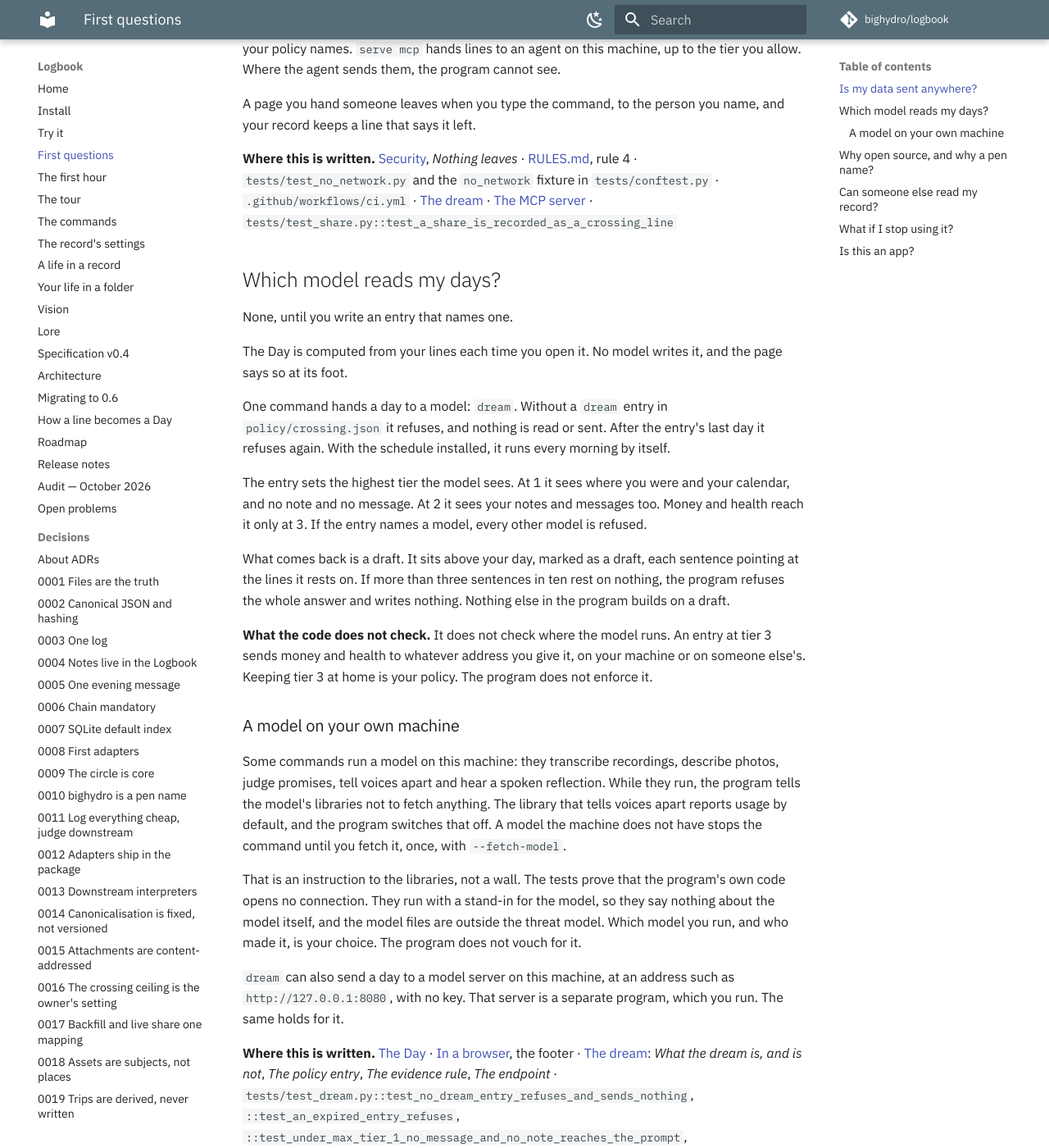
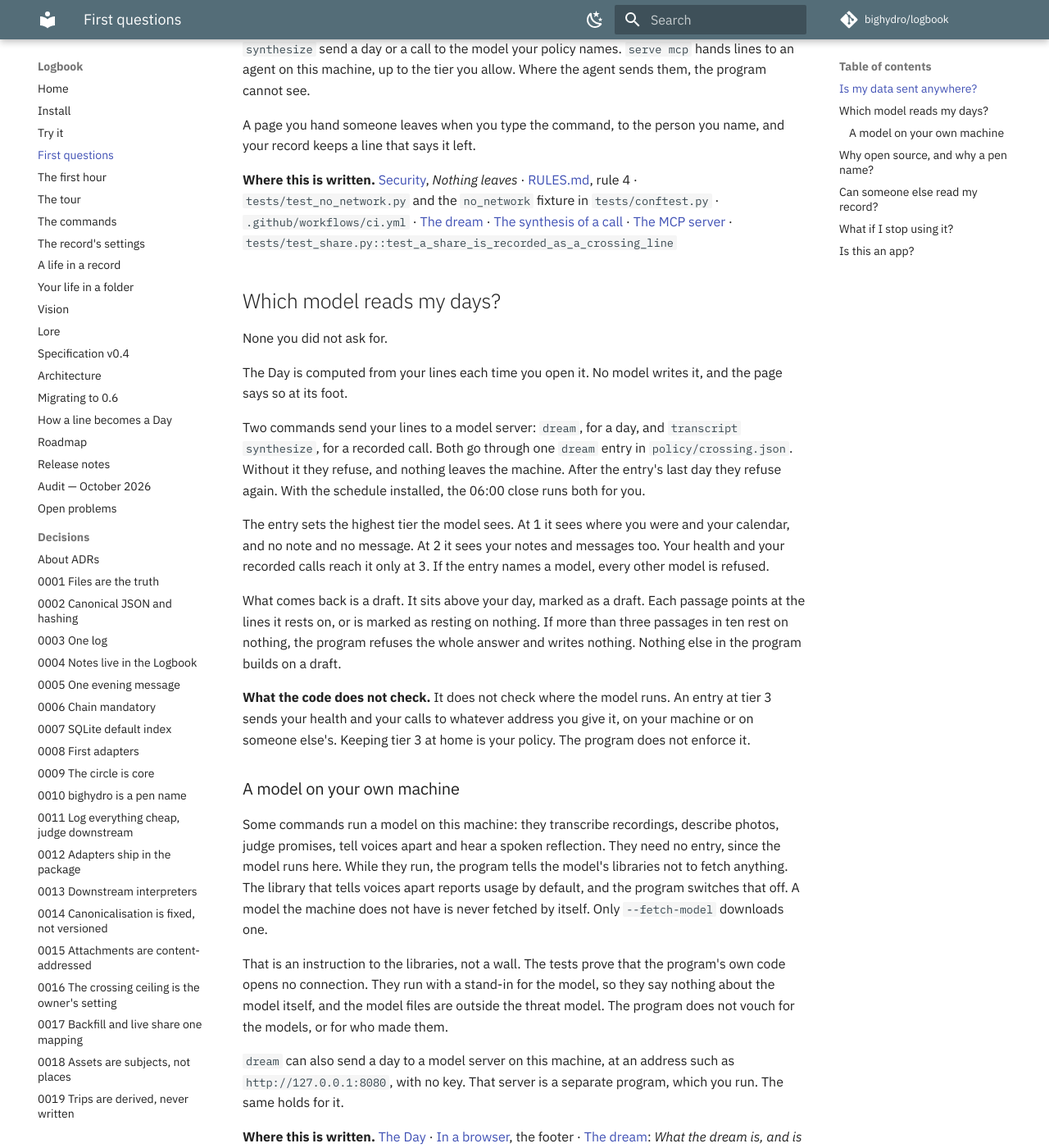
Before and after one commit to bighydro/logbook, an MkDocs documentation site: the page built from docs/faq.md, in a window 1280 px wide and 1400 px high, scrolled down 579 px. Shown: the whole window at 82% size. Built offline with MkDocs 1.6.1 and Material for MkDocs 9.7.7, drawn with Linux system fonts in a browser that asks for light colours; comment, search, counter and statistics services are not loaded; some of the changed text lies outside the part shown.

Commit message:
docs: the FAQ and README say what the repository backs
Claude-Session: https://claude.ai/code/session_01R2EpXKUwwK98S7vdgJboPB
Signed-off-by: bighydro <122497530+bighydro@users.noreply.github.com>

```diff
--- a/docs/faq.md
+++ b/docs/faq.md
@@ -10,43 +10,43 @@ Not when you read it.
 
 Reading a day, a page of the Library or anything a command prints opens no connection. A test holds the code to that. It replaces every way out of the program with one that refuses and records the attempt, then runs every reader and every page against a demo record. One attempt fails it. It runs on every pull request, on Linux, macOS and Windows. The test guards the code. It does not run inside the program on your machine.
 
-Something crosses only on a command that says so. `sync` reaches the sources you name. `--fetch-model` downloads a model this machine does not have. `dream` sends a day to the model your policy names. `serve mcp` hands lines to an agent on this machine, up to the tier you allow. Where the agent sends them, the program cannot see.
+Something crosses only on a command that says so. `sync` reaches the sources you name. `--fetch-model` downloads a model this machine does not have. `dream` and `transcript synthesize` send a day or a call to the model your policy names. `serve mcp` hands lines to an agent on this machine, up to the tier you allow. Where the agent sends them, the program cannot see.
 
 A page you hand someone leaves when you type the command, to the person you name, and your record keeps a line that says it left.
 
-**Where this is written.** [Security](SECURITY.md), *Nothing leaves* · [RULES.md](https://github.com/bighydro/logbook/blob/main/RULES.md), rule 4 · `tests/test_no_network.py` and the `no_network` fixture in `tests/conftest.py` · `.github/workflows/ci.yml` · [The dream](dream.md#the-policy-entry) · [The MCP server](mcp.md) · `tests/test_share.py::test_a_share_is_recorded_as_a_crossing_line`
+**Where this is written.** [Security](SECURITY.md), *Nothing leaves* · [RULES.md](https://github.com/bighydro/logbook/blob/main/RULES.md), rule 4 · `tests/test_no_network.py` and the `no_network` fixture in `tests/conftest.py` · `.github/workflows/ci.yml` · [The dream](dream.md#the-policy-entry) · [The synthesis of a call](transcript-synthesis.md) · [The MCP server](mcp.md) · `tests/test_share.py::test_a_share_is_recorded_as_a_crossing_line`
 
 ## Which model reads my days?
 
-None, until you write an entry that names one.
+None you did not ask for.
 
 The Day is computed from your lines each time you open it. No model writes it, and the page says so at its foot.
 
-One command hands a day to a model: `dream`. Without a `dream` entry in `policy/crossing.json` it refuses, and nothing is read or sent. After the entry's last day it refuses again. With the schedule installed, it runs every morning by itself.
+Two commands send your lines to a model server: `dream`, for a day, and `transcript synthesize`, for a recorded call. Both go through one `dream` entry in `policy/crossing.json`. Without it they refuse, and nothing leaves the machine. After the entry's last day they refuse again. With the schedule installed, the 06:00 close runs both for you.
 
-The entry sets the highest tier the model sees. At 1 it sees where you were and your calendar, and no note and no message. At 2 it sees your notes and messages too. Money and health reach it only at 3. If the entry names a model, every other model is refused.
+The entry sets the highest tier the model sees. At 1 it sees where you were and your calendar, and no note and no message. At 2 it sees your notes and messages too. Your health and your recorded calls reach it only at 3. If the entry names a model, every other model is refused.
 
-What comes back is a draft. It sits above your day, marked as a draft, each sentence pointing at the lines it rests on. If more than three sentences in ten rest on nothing, the program refuses the whole answer and writes nothing. Nothing else in the program builds on a draft.
+What comes back is a draft. It sits above your day, marked as a draft. Each passage points at the lines it rests on, or is marked as resting on nothing. If more than three passages in ten rest on nothing, the program refuses the whole answer and writes nothing. Nothing else in the program builds on a draft.
 
-**What the code does not check.** It does not check where the model runs. An entry at tier 3 sends money and health to whatever address you give it, on your machine or on someone else's. Keeping tier 3 at home is your policy. The program does not enforce it.
+**What the code does not check.** It does not check where the model runs. An entry at tier 3 sends your health and your calls to whatever address you give it, on your machine or on someone else's. Keeping tier 3 at home is your policy. The program does not enforce it.
 
 ### A model on your own machine
 
-Some commands run a model on this machine: they transcribe recordings, describe photos, judge promises, tell voices apart and hear a spoken reflection. While they run, the program tells the model's libraries not to fetch anything. The library that tells voices apart reports usage by default, and the program switches that off. A model the machine does not have stops the command until you fetch it, once, with `--fetch-model`.
+Some commands run a model on this machine: they transcribe recordings, describe photos, judge promises, tell voices apart and hear a spoken reflection. They need no entry, since the model runs here. While they run, the program tells the model's libraries not to fetch anything. The library that tells voices apart reports usage by default, and the program switches that off. A model the machine does not have is never fetched by itself. Only `--fetch-model` downloads one.
 
-That is an instruction to the libraries, not a wall. The tests prove that the program's own code opens no connection. They run with a stand-in for the model, so they say nothing about the model itself, and the model files are outside the threat model. Which model you run, and who made it, is your choice. The program does not vouch for it.
+That is an instruction to the libraries, not a wall. The tests prove that the program's own code opens no connection. They run with a stand-in for the model, so they say nothing about the model itself, and the model files are outside the threat model. The program does not vouch for the models, or for who made them.
 
 `dream` can also send a day to a model server on this machine, at an address such as `http://127.0.0.1:8080`, with no key. That server is a separate program, which you run. The same holds for it.
 
-**Where this is written.** [The Day](day.md) · [In a browser](serve.md#reflect-and-sign), the footer · [The dream](dream.md): *What the dream is, and is not*, *The policy entry*, *The evidence rule*, *The endpoint* · `tests/test_dream.py::test_no_dream_entry_refuses_and_sends_nothing`, `::test_an_expired_entry_refuses`, `::test_under_max_tier_1_no_message_and_no_note_reaches_the_prompt`, `::test_a_tier_3_line_never_reaches_the_prompt_under_max_tier_2`, `::test_the_policy_model_wins_and_a_different_variable_is_refused`, `::test_too_many_unsupported_segments_refuse_and_write_nothing` · `logbook/contrib/model_client.py`, `from_env` · [The schedule](schedule.md) · [Security](SECURITY.md), *Nothing leaves* and *Out of scope* · `tests/test_transcribe.py::test_no_socket_is_opened_during_transcription`, `tests/test_describe.py::test_no_socket_is_opened_while_describing`, `tests/test_promise_judge.py::test_no_socket_is_opened_while_judging` · [Speakers](speakers.md)
+**Where this is written.** [The Day](day.md) · [In a browser](serve.md#reflect-and-sign), the footer · [The dream](dream.md): *What the dream is, and is not*, *The policy entry*, *The evidence rule*, *The endpoint* · `tests/test_dream.py::test_no_dream_entry_refuses_and_sends_nothing`, `::test_an_expired_entry_refuses`, `::test_under_max_tier_1_no_message_and_no_note_reaches_the_prompt`, `::test_a_tier_3_line_never_reaches_the_prompt_under_max_tier_2`, `::test_the_policy_model_wins_and_a_different_variable_is_refused`, `::test_too_many_unsupported_segments_refuse_and_write_nothing` · `logbook/contrib/model_client.py`, `from_env` · [The synthesis of a call](transcript-synthesis.md) · [The schedule](schedule.md) · [Security](SECURITY.md), *Nothing leaves* and *Out of scope* · `tests/test_transcribe.py::test_no_socket_is_opened_during_transcription`, `tests/test_describe.py::test_no_socket_is_opened_while_describing`, `tests/test_promise_judge.py::test_no_socket_is_opened_while_judging` · [Speakers](speakers.md)
 
 ## Why open source, and why a pen name?
 
 Because a log you cannot take with you is not yours.
 
-The code is Apache-2.0. The specification is public domain, CC0, so anyone may write a program that reads a logbook without asking. One already exists: logbook-ts, written in TypeScript from the specification alone. On every pull request one program writes a line and the other verifies it. Version 1.0 is frozen only when both agree.
+The code is Apache-2.0. The specification is public domain, CC0, so anyone may write a program that reads a logbook without asking. One already exists: logbook-ts, written in TypeScript from the specification. On every pull request one program writes a line and the other verifies it. Version 1.0 is frozen only when both agree.
 
-I write as bighydro so the format can be bigger than its author. Nothing personal enters the repository. A check on every commit keeps it out.
+I write as bighydro so the format can be bigger than its author. Nothing personal enters the repository. Before a change merges, a check on my machine reads it for anything of mine.
 
 **Where this is written.** [Letter 0](letters/2026-10-12-why-i-built-it.md) · `LICENSE` · [SPEC.md](SPEC.md) · [conformance](https://github.com/bighydro/logbook/blob/main/conformance/README.md) and `.github/workflows/ci.yml` · [RULES.md](https://github.com/bighydro/logbook/blob/main/RULES.md), rule 8 · [ADR 0010](adr/0010-identity-of-the-captain.md) · [Security](SECURITY.md), *Housekeeping*
 
@@ -54,9 +54,9 @@ I write as bighydro so the format can be bigger than its author. Nothing persona
 
 Only what you hand them, up to the tier you allow.
 
-You hand someone a page: one day, signed with your key, for one person you name. `policy/crossing.json` holds the highest tier each person may receive. A page carries tier 1, where you were, unless you ask for more. Ask for more than the file allows and nothing is written. Someone the file does not name receives nothing. Every page you hand over is a line in your record. The person keeps it beside their own record, never inside it.
+You hand someone a page: one day, signed with your key, for one person you name. `policy/crossing.json` holds the highest tier each person may receive. A page carries tier 1, where you were, unless you ask for more. Ask for more than the file allows and nothing is written. Someone the file does not name receives nothing. Every page you hand over is a line in your record. The person keeps it with their record, never in its chain.
 
-There are three limits. Someone who takes the folder can read tier 1. Once sealing is on, tiers 2 and 3 open only with your key, so they learn where you were and when a message came, and none of the words. The Library shows every tier, so whoever can reach your machine's pages reads all of it. Keep them to your own devices. An agent you connect sees tier 1 unless you raise its ceiling.
+There are three limits. Someone who takes the folder can read tier 1. Once sealing is on, tiers 2 and 3 open only with your key. Lines written before stay plain until you seal them, with one command. Then whoever takes the folder learns where you were and when a message came, and none of the words. The Library shows every tier, so whoever can reach your machine's pages reads all of it. Keep them to your own devices. An agent you connect sees tier 1 unless you raise its ceiling.
 
 **Where this is written.** [The tour](tour.md#handing-a-day-to-a-friend) · [The commands](commands.md) · [ADR 0016](adr/0016-tier-crossing-policy.md) · `tests/test_share.py::test_share_writes_a_signed_bundle_of_the_day`, `::test_the_tier_gate_is_the_policy_s_per_destination`, `::test_a_share_is_recorded_as_a_crossing_line`, `::test_receive_verifies_and_stores_the_page_outside_the_chain` · [Security](SECURITY.md), *Confidentiality at rest* and *The circle* · [SPEC §4](SPEC.md#4-tiers) · [In a browser](serve.md#reaching-it-from-another-device) · [The MCP server](mcp.md)
 
@@ -64,7 +64,7 @@ There are three limits. Someone who takes the folder can read tier 1. Once seali
 
 Your record stays readable without the program.
 
-It is a folder of plain text: JSON lines, one file a month, and Markdown. Any editor opens it, today or in twenty years. The index the program builds is a cache, kept outside the folder. Delete it and it is rebuilt from the files. A sealed line is an age file, and age has programs in Go, Rust, Python and TypeScript. Your key opens it, and the key is never in the folder. The format is one page, SPEC.md, which anyone may implement without asking.
+It is a folder of files. Your lines are JSON, one file a month, and any editor opens them, today or in twenty years. The photos and recordings they point at sit beside them, each as its own file. The index the program builds is a cache, kept outside the folder. Delete it and it is rebuilt from the files. A sealed line carries what it says as an age file. age is an open format, with programs in Go, Rust and TypeScript. Your key opens it, and the key is never in the folder. The format is one page, SPEC.md, which anyone may implement without asking.
 
 You can leave at any time, with everything.
 
@@ -76,6 +76,6 @@ Not yet. There is no app to download. The record on a phone is on the roadmap, i
 
 What exists is the Library, `logbook serve`: pages your own machine serves to your browser. It answers that machine and no other. A phone reaches it through a tunnel or a private network you set up yourself. `/today` opens today's page, the one to keep on a phone.
 
-At the foot of each day you write a few sentences about it, or say them where your machine can hear. The page proposes the promises it finds in your words, and you tick the ones you made. Then you sign. The evening needs no terminal.
+At the foot of each day you write a few sentences about it. Once a transcription model is installed, you can say them instead. The page proposes the promises it finds in your words, and you tick the ones you made. Then you sign. On the machine itself, or from a phone through a tunnel, the evening needs no terminal. Through a private network's own proxy, you can read the pages but not sign them.
 
 **Where this is written.** [ROADMAP.md](ROADMAP.md), *4 · Everyone* · [In a browser](serve.md): *Three rules*, *Reaching it from another device*, *Reflect and Sign* · `tests/test_serve.py::test_refuses_to_bind_anything_but_loopback` · `tests/test_serve.py::test_today_is_the_current_day_in_the_records_timezone` · [The signed day](signed-day.md)
```
Also changed, not shown: README.md (+4 -4 lines), docs/dream.md (+1 -1 lines).
